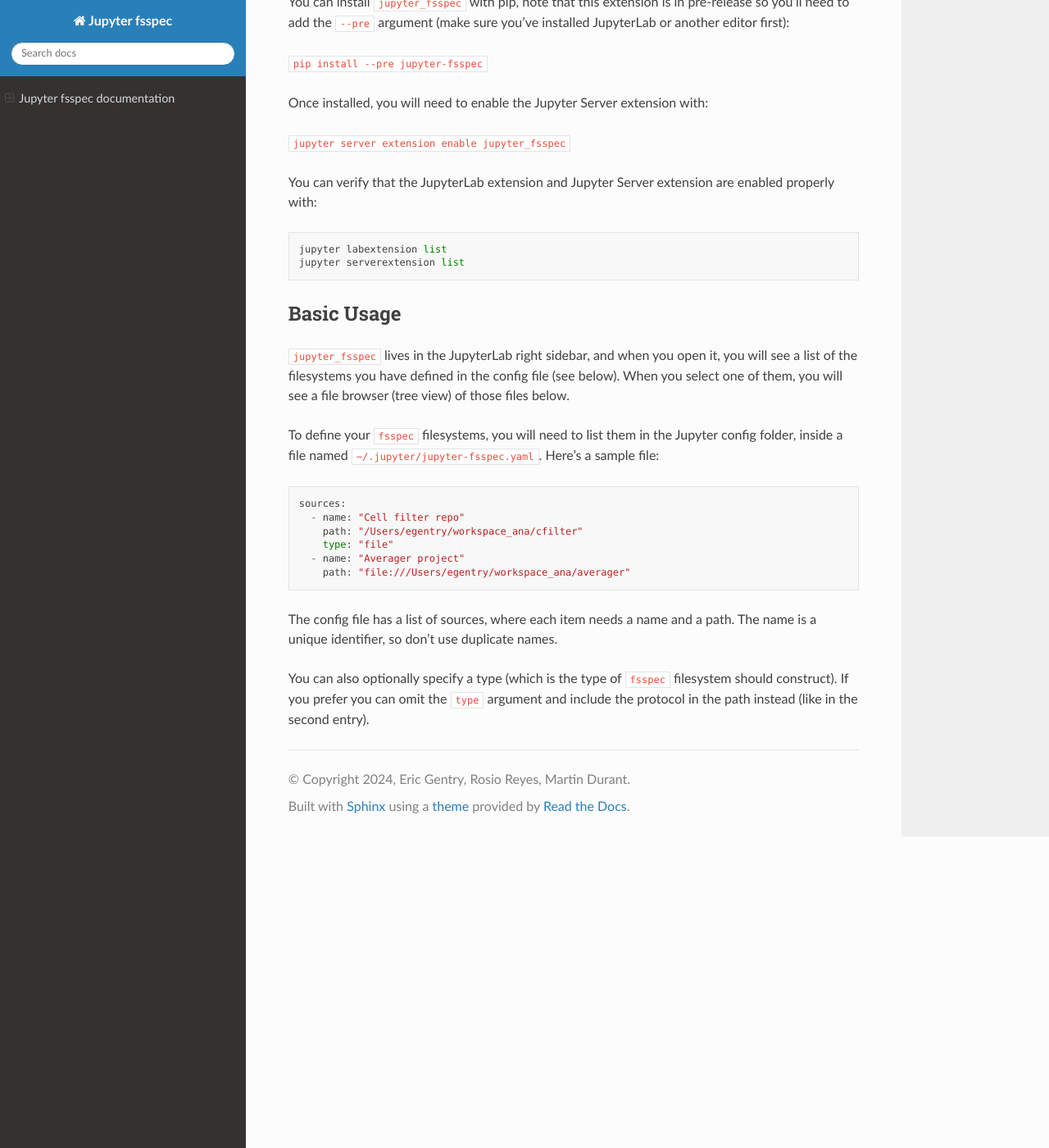
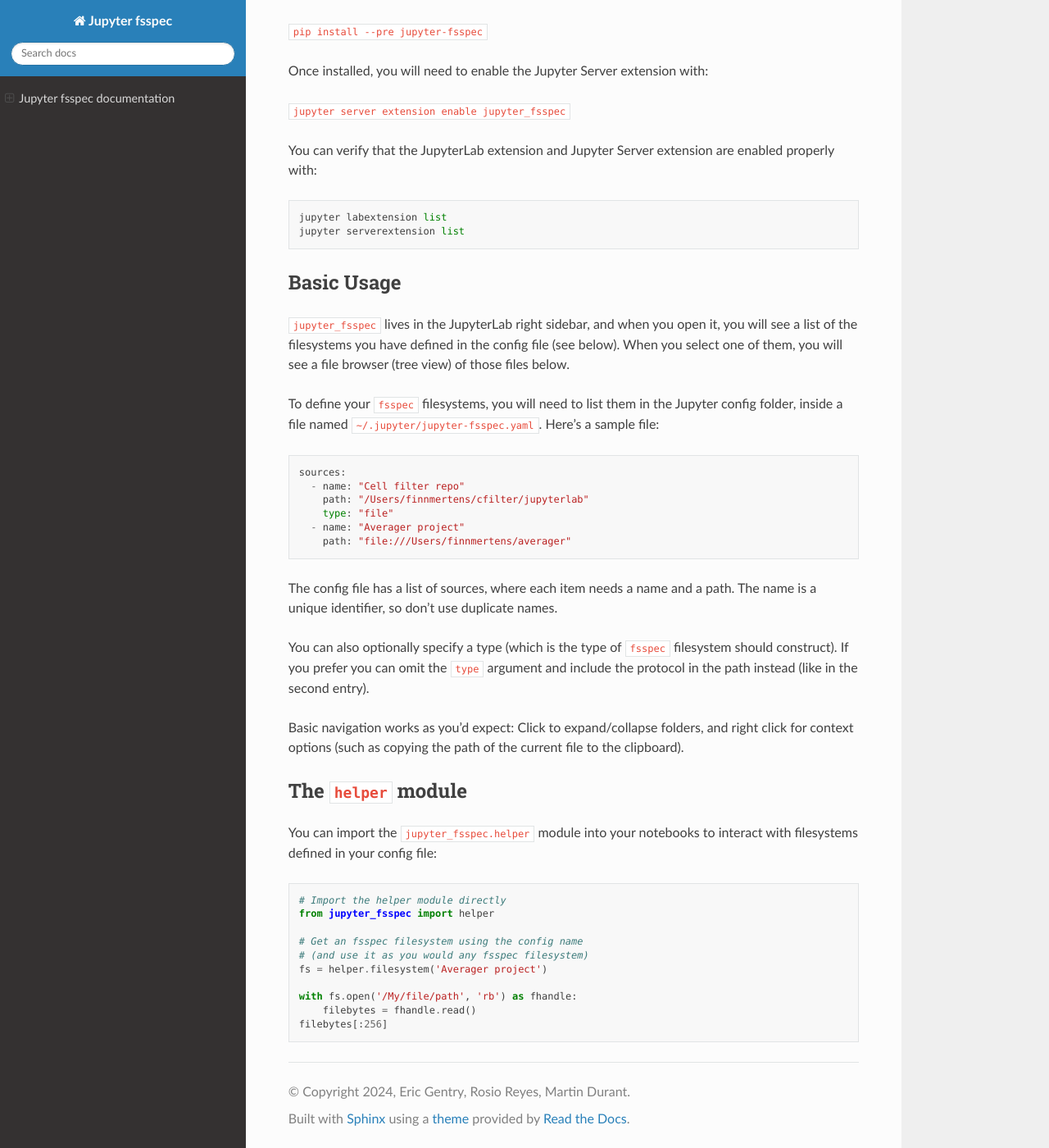
Before and after one commit to fsspec/jupyter-fsspec, a Sphinx documentation site: the page built from docs/source/index.md, in a window 1280 px wide and 1400 px high, scrolled down 784 px. Shown: the whole window at 82% size. Built offline with Sphinx 7.4.7 and the Read the Docs theme 3.1.0, drawn with Linux system fonts in a browser that asks for light colours; some of the changed text lies outside the part shown.

Commit message:
Refine docs.

````diff
--- a/docs/source/index.md
+++ b/docs/source/index.md
@@ -2,7 +2,7 @@
 
 ![Jupyter FSSpec inside JupyterLab](_static/extension_example_1.png "Jupyter FSSpec inside JupyterLab")
 
-> 📘 Note: This project is in a pre-release state, in active development. Expect instability.
+> 📘 **Note:** This project is in a pre-release state, in active development. Expect instability.
 
 Welcome to the `jupyter_fsspec` documentation, the JupyterLab (!) extension for the `fsspec` Python library.
 
@@ -37,10 +37,10 @@
 ```
 sources:
   - name: "Cell filter repo"
-    path: "/Users/egentry/workspace_ana/cfilter"
+    path: "/Users/finnmertens/cfilter/jupyterlab"
     type: "file"
   - name: "Averager project"
-    path: "file:///Users/egentry/workspace_ana/averager"
+    path: "file:///Users/finnmertens/averager"
 ```
 
 The config file has a list of sources, where each item needs a name and a path. The name
@@ -50,6 +50,27 @@
 (which is the type of `fsspec` filesystem should construct). If you prefer you can omit the
 `type` argument and include the protocol in the path instead (like in the second entry).
 
+Basic navigation works as you'd expect: Click to expand/collapse folders, and right click for
+context options (such as copying the path of the current file to the clipboard).
+
+## The `helper` module
+
+You can import the `jupyter_fsspec.helper` module into your notebooks to interact with
+filesystems defined in your config file:
+
+```
+# Import the helper module directly
+from jupyter_fsspec import helper
+
+# Get an fsspec filesystem using the config name
+# (and use it as you would any fsspec filesystem)
+fs = helper.filesystem('Averager project')
+
+with fs.open('/My/file/path', 'rb') as fhandle:
+    filebytes = fhandle.read()
+filebytes[:256]
+```
+
 <!--
 TODO populate this
 ```{toctree}
````
Also changed, not shown: docs/source/_static/extension_example_1.png.
